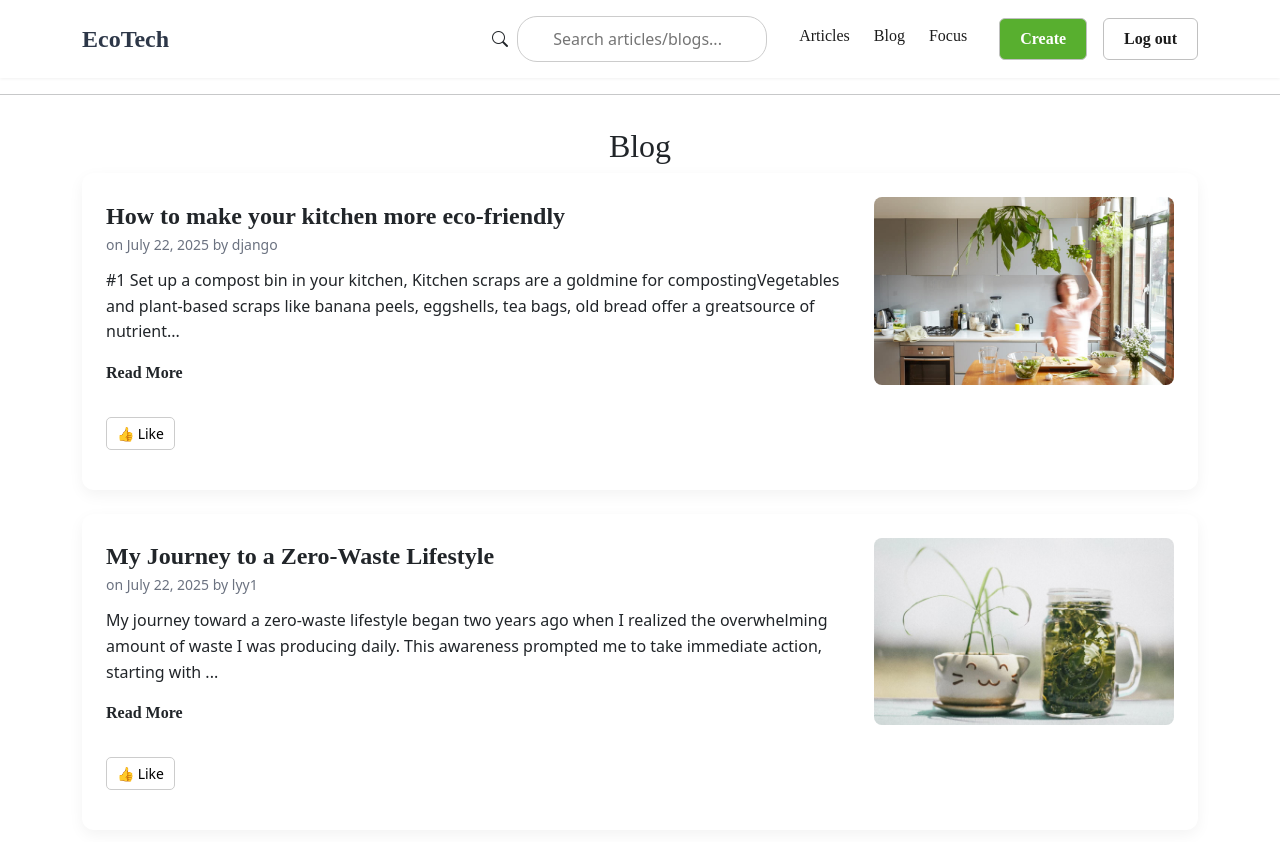
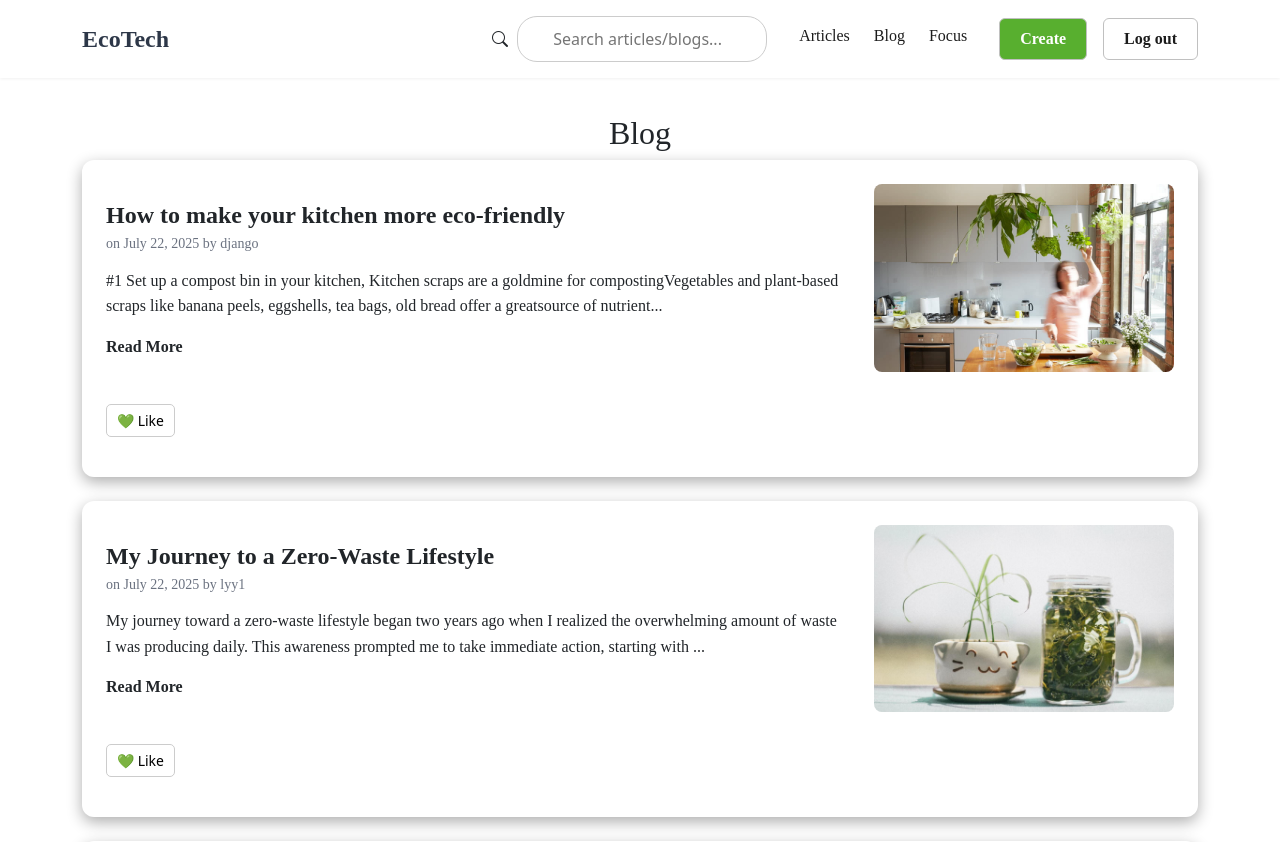
Before and after one commit to JuliBeli/G9_EcoTech, a Django app: page /blog/ in a window 1280 px wide. Shown: the top 842 px of the page. Run offline with Django 4.2, Linux system fonts and the light colour scheme; a user stored in the database is signed in; data comes from the database, SQL or seed files in the repository; both versions use the stored data as it was after the commit.

Commit message:
emoji and style corrections

```diff
--- a/static/css/styles.css
+++ b/static/css/styles.css
@@ -13,6 +13,12 @@ body {
     min-height: 100vh;
 }
 
+hr.separator {
+    border: none;
+    border-top: #ccc; /* Single line with a light gray color */
+    margin: 10px 0; /* Adjust spacing */
+}
+
 label {
     font-family: "Times New Roman", Times, serif;;
 }
@@ -20,6 +26,11 @@ label {
 select {
     font-family: "Times New Roman", Times, serif;;
 }
+
+option {
+    font-family: "Times New Roman", Times, serif;;
+}
+
 h1{
     font-family: "Times New Roman", Times, serif;;
 }
@@ -39,6 +50,11 @@ h2 {
     margin-bottom: 2rem;
     text-align: center;
 }
+
+p{
+    font-family: "Times New Roman", Times, serif;
+}
+
 a {
     font-family: "Times New Roman", Times, serif;
 }
@@ -192,7 +208,7 @@ a {
 .article-card-vertical {
     background-color: white;
     border-radius: 12px;
-    box-shadow: 0 5px 15px rgba(0, 0, 0, 0.05);
+    box-shadow:0 5px 15px rgb(88, 175, 47);
     overflow: hidden;
     height: 100%;
     transition: transform 0.2s ease, box-shadow 0.2s ease;
@@ -200,7 +216,7 @@ a {
 
 .article-card-vertical:hover {
     transform: translateY(-5px);
-    box-shadow: 0 10px 25px rgba(0, 0, 0, 0.08);
+    box-shadow:0 5px 15px rgb(88, 175, 47);
 }
 
 .article-card-vertical .card-image img {
@@ -232,13 +248,13 @@ a {
     margin-bottom: 1.5rem;
     padding: 1.5rem;
     border-radius: 12px;
-    box-shadow: 0 5px 15px rgba(0, 0, 0, 0.05);
+    box-shadow: 0 5px 15px rgb(174, 174, 174);
     transition: transform 0.2s ease, box-shadow 0.2s ease;
 }
 
 .article-card-block:hover {
     transform: translateY(-5px);
-    box-shadow: 0 10px 25px rgba(0, 0, 0, 0.08);
+    box-shadow:0 5px 15px rgb(88, 175, 47);
 }
 
 .article-card-block .card-image img {
@@ -588,8 +604,8 @@ a {
 }
 
 #tree-display img {
-    width: 200px;
-    height: auto;
+    max-height: 400px;
+    width: auto;
     margin-top: 20px;
 }
 
--- a/templates/articles.html
+++ b/templates/articles.html
@@ -35,11 +35,11 @@
               {% csrf_token %}
               {% if user in post.liked_by.all %}
                 <button type="submit" class="like-btn liked" aria-label="Unlike">
-                  👍 Liked
+                   💚 Liked
                 </button>
               {% else %}
                 <button type="submit" class="like-btn" aria-label="Like">
-                  👍 Like
+                   💚 Like
                 </button>
               {% endif %}
             </form>
--- a/templates/base_generic.html
+++ b/templates/base_generic.html
@@ -176,10 +176,10 @@
                     const button = this.querySelector('.like-btn');
                     if(data.liked){
                         button.classList.add('liked');
-                        button.innerHTML = '👍 Liked';
+                        button.innerHTML = '💚 Liked';
                     }else{
                         button.classList.remove('liked');
-                        button.innerHTML = '👍 Like';
+                        button.innerHTML = '💚 Like';
                     }
                 }
             });
--- a/templates/blog.html
+++ b/templates/blog.html
@@ -35,11 +35,11 @@
               {% csrf_token %}
               {% if user in post.liked_by.all %}
                 <button type="submit" class="like-btn liked" aria-label="Unlike">
-                  👍 Liked
+                   💚 Liked
                 </button>
               {% else %}
                 <button type="submit" class="like-btn" aria-label="Like">
-                  👍 Like
+                   💚 Like
                 </button>
               {% endif %}
             </form>
--- a/templates/post_detail.html
+++ b/templates/post_detail.html
@@ -16,7 +16,7 @@
       <h1>{{ post.title }}</h1>
         <div class="post-meta-likes" style="display: flex; justify-content: center; align-items: center; margin-top: 10px; gap: 20px">
           <p class="post-meta" style="margin: 0px;">🗓️ Published on {{ post.created_at|date:"F d, Y" }}</p>
-          <div class="post-likes" style="color: #4CAF50; font-weight: bold; margin: 1px;">👍 {{ post.liked_by.count }} Like{{ post.liked_by.count|pluralize }}
+          <div class="post-likes" style="color: #4CAF50; font-weight: bold; margin: 1px;"> 💚 {{ post.liked_by.count }} Like{{ post.liked_by.count|pluralize }}
           </div>
         </div>
     </header>
```
Also changed, not shown: templates/index.html (+5 -5 lines), db.sqlite3.
